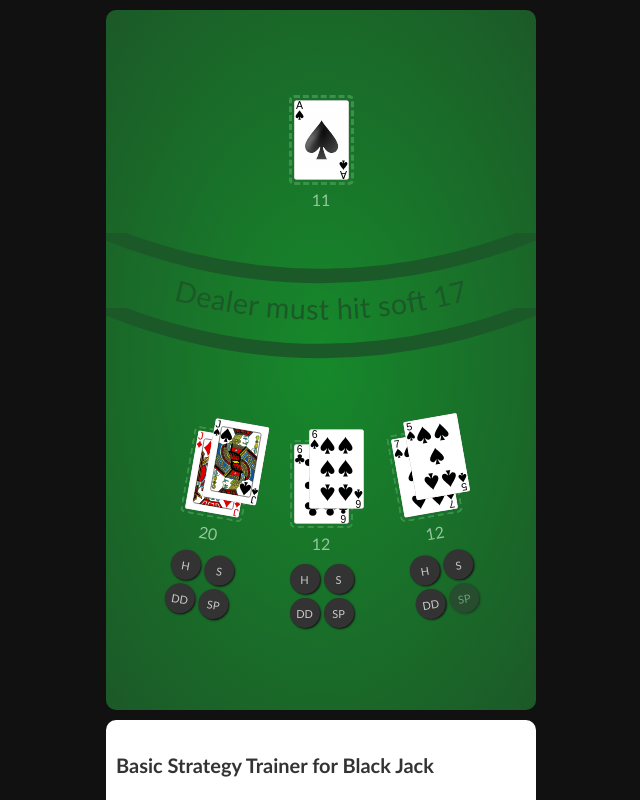
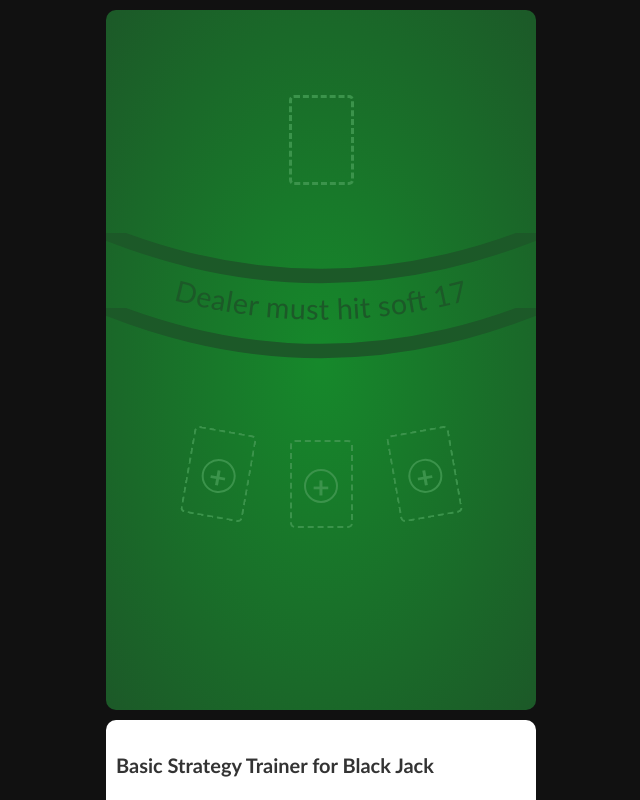
Before and after one commit to johannesdz/blackjack, a Vue app: page / in a window 1280 px wide. Shown: the top 800 px of the page, without its empty margins (319-959 px from the left). Built offline with nearby package versions, Linux system fonts and the light colour scheme.

Commit message:
Allow box selection

```diff
--- a/src/assets/main.css
+++ b/src/assets/main.css
@@ -13,7 +13,7 @@ body {
   color: #fff;
 
   max-width: 450px;
-  min-width: 380px;
+  min-width: 360px;
   width: 100%;
   margin: 0 auto;
 }
--- a/src/components/TheBox.vue
+++ b/src/components/TheBox.vue
@@ -13,6 +13,7 @@ defineProps({
 
 <template>
   <div class="box">
+    <div v-if="!box" class="box__add">+</div>
     <template v-if="box">
       <TheHand
         v-for="(hand, i) in box.getHands()"
@@ -33,5 +34,25 @@ defineProps({
   width: 100%;
   height: 100%;
   gap: 80px;
+  position: relative;
+}
+
+.box__add {
+  position: absolute;
+  left: 0;
+  right: 0;
+  margin: -15px auto;
+  top: 50%;
+  width: 30px;
+  height: 30px;
+  border: 2px solid #3b934b;
+  font-size: 30px;
+  line-height: 30px;
+  font-weight: 800;
+  border-radius: 50%;
+  color: #3b934b;
+  display: flex;
+  align-items: center;
+  justify-content: center;
 }
 </style>
--- a/src/components/TheHand.vue
+++ b/src/components/TheHand.vue
@@ -47,7 +47,7 @@ const resultMessages = {
         />
       </div>
     </div>
-    <div class="sum">{{ hand.getDisplayValue() }}</div>
+    <div v-if="hand.getCards().length > 0" class="sum">{{ hand.getDisplayValue() }}</div>
     <template v-if="!hand.getBox().isDealer() && dealerFinalValueRef">
       <div :class="['result', `result--${hand.getResult(dealerFinalValueRef)}`]">
         {{ resultMessages[hand.getResult(dealerFinalValueRef)] }}
--- a/src/components/TheTable.vue
+++ b/src/components/TheTable.vue
@@ -3,11 +3,15 @@ import { onMounted } from 'vue';
 import { useGame } from '@/composables/game';
 import TheBox from '@/components/TheBox.vue';
 
-const { init, gameRef } = useGame();
+const { init, gameRef, addBox } = useGame();
 
 onMounted(() => {
   init();
 });
+
+function handleBoxClick(index: number) {
+  addBox(index - 1);
+}
 </script>
 
 <template>
@@ -33,7 +37,7 @@ onMounted(() => {
         </svg>
       </div>
       <div class="players">
-        <div :key="i" v-for="i in [1, 2, 3]" class="player-box">
+        <div :key="i" v-for="i in [1, 2, 3]" class="player-box" @click="handleBoxClick(i)">
           <TheBox :box="gameRef.getBoxByPosition(i)" />
         </div>
       </div>
@@ -142,6 +146,16 @@ onMounted(() => {
   transform: translateY(10px);
 }
 
+.player-box:hover {
+  border: 2px dashed #ddd;
+  cursor: pointer;
+}
+
+.player-box:hover :deep(.box__add) {
+  color: #ddd;
+  border-color: #ddd;
+}
+
 .player-box:first-of-type {
   transform: rotate(-10deg);
 }
--- a/src/composables/game.ts
+++ b/src/composables/game.ts
@@ -2,16 +2,27 @@ import { Game, Box, Hand } from '../models/game';
 import { ref, computed } from 'vue';
 
 const gameRef = ref(new Game([]));
+const boxesActive: boolean[] = [false, false, false];
 
 export function useGame() {
   async function init() {
-    const box1 = new Box(1);
-    const box2 = new Box(2);
-    const box3 = new Box(3);
-    const boxes = [box1, box2, box3];
+    const boxes: Box[] = [];
+    boxesActive.forEach((boxActive, i) => {
+      if (boxActive) {
+        boxes.push(new Box(i + 1));
+      }
+    });
+    if (!boxes.length) {
+      return;
+    }
     gameRef.value = new Game(boxes);
     await gameRef.value.init();
     next();
+  }
+
+  function addBox(index: number) {
+    boxesActive[index] = true;
+    init();
   }
 
   async function next() {
@@ -52,5 +63,5 @@ export function useGame() {
     return gameRef.value.getDealerBox().getHands()[0].getValue();
   });
 
-  return { init, gameRef, next, dealerFinalValueRef };
+  return { init, addBox, gameRef, next, dealerFinalValueRef };
 }
```
